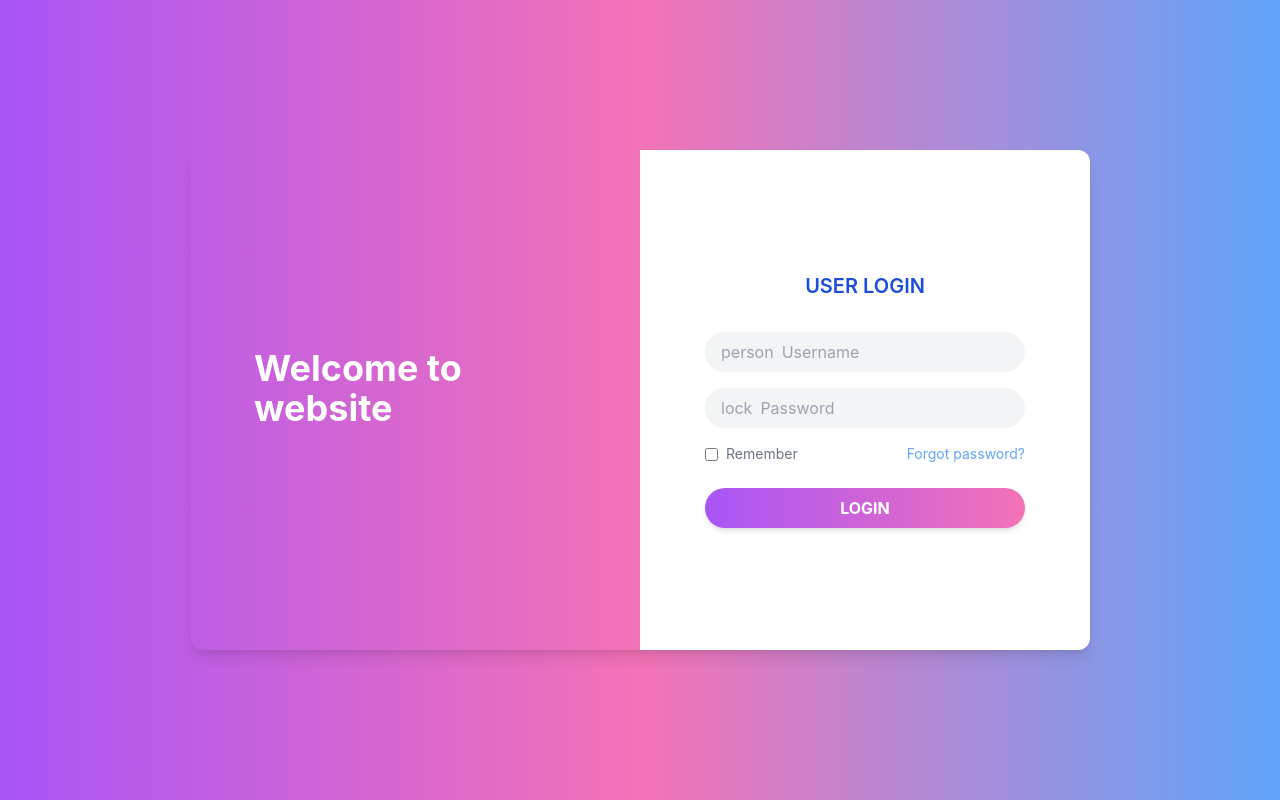
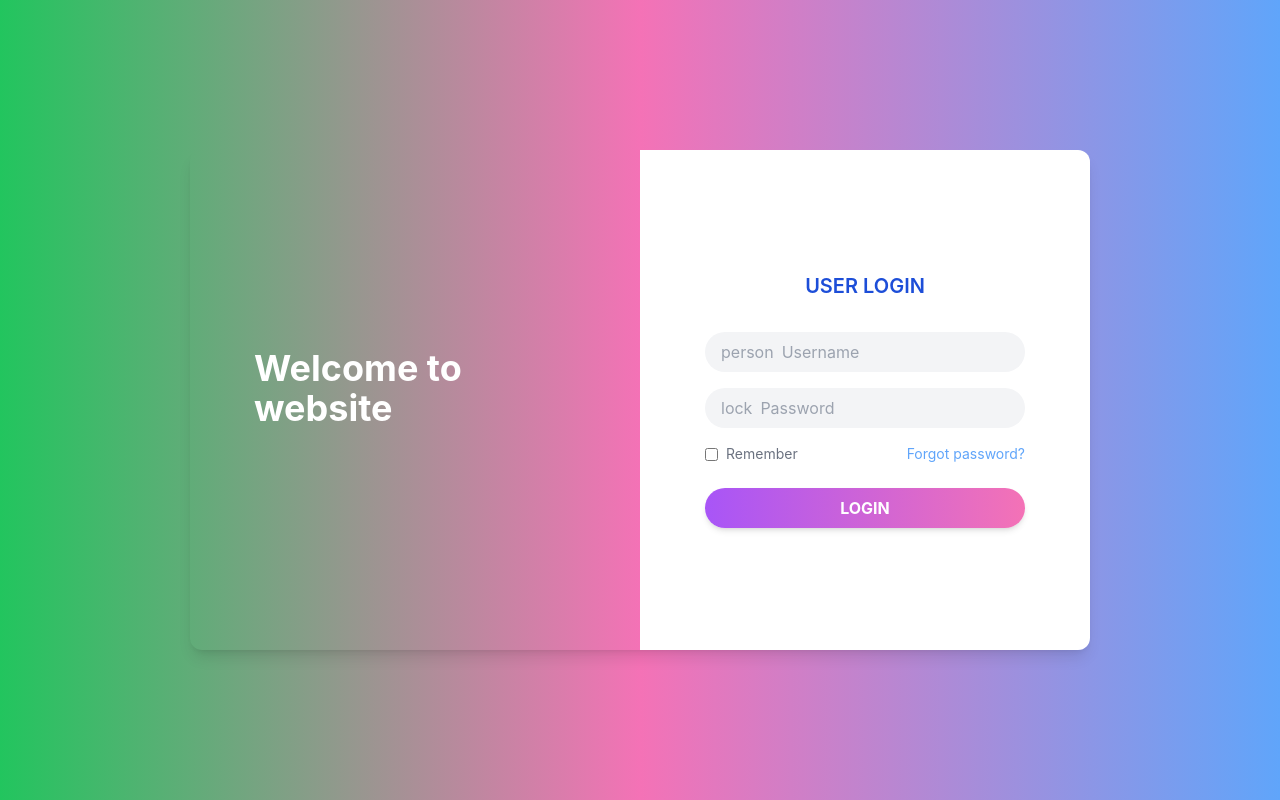
Before and after one commit to Haihengly/Products-Jenkins, a React (Create React App) app in the folder frontend/myapp/: page / in a window 1280 px wide. Built offline with nearby package versions, Linux system fonts and the light colour scheme.

Commit message:
change to green

```diff
--- a/frontend/myapp/src/blogs/page/login.jsx
+++ b/frontend/myapp/src/blogs/page/login.jsx
@@ -3,7 +3,7 @@ import { Link } from "react-router-dom";
 
 export default function Login() {
   return (
-    <div className="min-h-screen flex items-center justify-center bg-gradient-to-r from-purple-500 via-pink-400 to-blue-400">
+    <div className="min-h-screen flex items-center justify-center bg-gradient-to-r from-green-500 via-pink-400 to-blue-400">
       <div className="flex w-[900px] h-[500px] bg-white bg-opacity-0 rounded-xl shadow-lg overflow-hidden">
         {/* Left Side */}
         <div className="flex-1 flex flex-col justify-center pl-16 pr-8">
```
